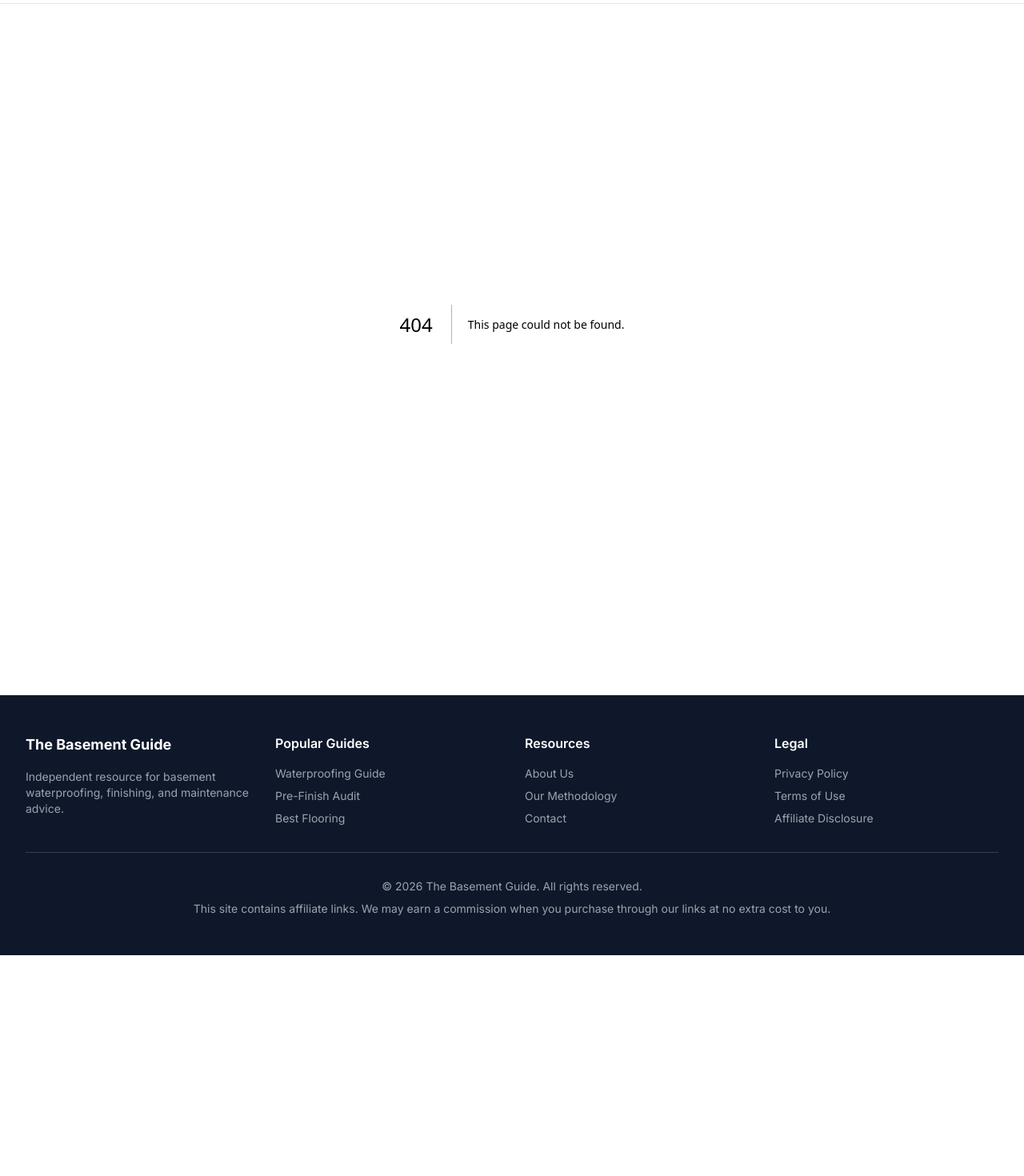
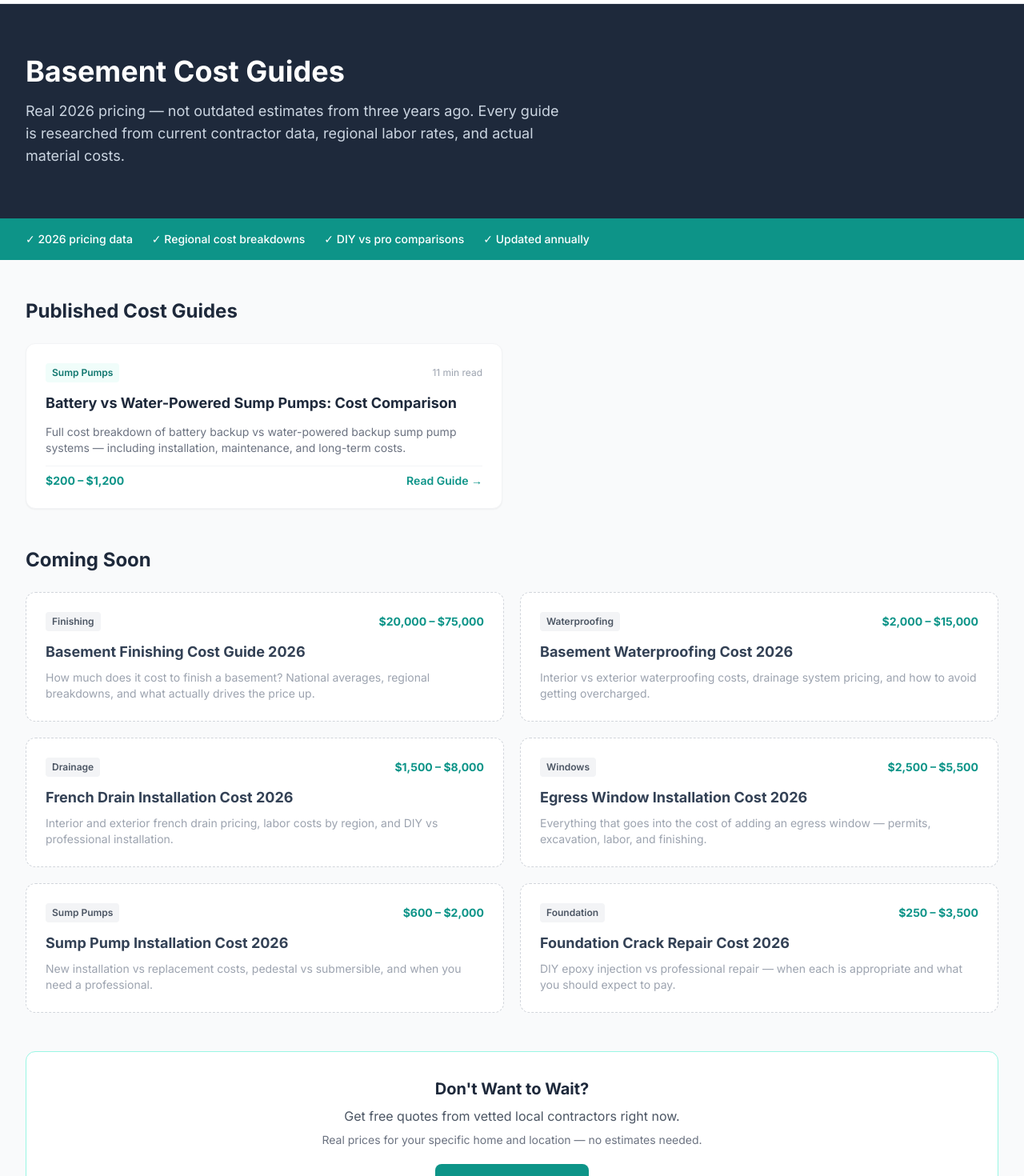
Before and after one commit to thebasementguide2026/basement-guide, a Next.js app: page /cost-guides in a window 1280 px wide. Before the commit this address had no page. Shown: the part 60-1530 px from the top of the page at 80% size. Before the commit the page ends 1254 px from the top, so only its background shows below. Built offline with nearby package versions, Linux system fonts and the light colour scheme.

Commit message:
Create page.tsx
cost guides

```diff
--- /dev/null
+++ b/app/cost-guides/page.tsx
@@ -0,0 +1,153 @@
+import Link from 'next/link'
+import type { Metadata } from 'next'
+
+export const metadata: Metadata = {
+  title: 'Basement Cost Guides 2026 | The Basement Guide',
+  description: 'Real 2026 pricing for basement waterproofing, finishing, foundation repair, sump pump installation, and more. Current market rates with regional breakdowns.',
+}
+
+const publishedGuides = [
+  {
+    title: 'Battery vs Water-Powered Sump Pumps: Cost Comparison',
+    description: 'Full cost breakdown of battery backup vs water-powered backup sump pump systems — including installation, maintenance, and long-term costs.',
+    href: '/articles/battery-vs-water-powered-sump-pumps',
+    category: 'Sump Pumps',
+    priceRange: '$200 – $1,200',
+    readTime: '11 min read',
+  },
+]
+
+const comingSoon = [
+  {
+    title: 'Basement Finishing Cost Guide 2026',
+    description: 'How much does it cost to finish a basement? National averages, regional breakdowns, and what actually drives the price up.',
+    category: 'Finishing',
+    priceRange: '$20,000 – $75,000',
+  },
+  {
+    title: 'Basement Waterproofing Cost 2026',
+    description: 'Interior vs exterior waterproofing costs, drainage system pricing, and how to avoid getting overcharged.',
+    category: 'Waterproofing',
+    priceRange: '$2,000 – $15,000',
+  },
+  {
+    title: 'French Drain Installation Cost 2026',
+    description: 'Interior and exterior french drain pricing, labor costs by region, and DIY vs professional installation.',
+    category: 'Drainage',
+    priceRange: '$1,500 – $8,000',
+  },
+  {
+    title: 'Egress Window Installation Cost 2026',
+    description: 'Everything that goes into the cost of adding an egress window — permits, excavation, labor, and finishing.',
+    category: 'Windows',
+    priceRange: '$2,500 – $5,500',
+  },
+  {
+    title: 'Sump Pump Installation Cost 2026',
+    description: 'New installation vs replacement costs, pedestal vs submersible, and when you need a professional.',
+    category: 'Sump Pumps',
+    priceRange: '$600 – $2,000',
+  },
+  {
+    title: 'Foundation Crack Repair Cost 2026',
+    description: 'DIY epoxy injection vs professional repair — when each is appropriate and what you should expect to pay.',
+    category: 'Foundation',
+    priceRange: '$250 – $3,500',
+  },
+]
+
+export default function CostGuidesPage() {
+  return (
+    <div className="bg-gray-50 min-h-screen">
+      {/* Hero */}
+      <section className="bg-slate-800 text-white py-16">
+        <div className="container-custom">
+          <h1 className="text-4xl font-bold mb-4">Basement Cost Guides</h1>
+          <p className="text-slate-300 text-lg max-w-2xl">
+            Real 2026 pricing — not outdated estimates from three years ago. Every guide is researched from current contractor data, regional labor rates, and actual material costs.
+          </p>
+        </div>
+      </section>
+
+      {/* Trust bar */}
+      <section className="bg-teal-600 text-white py-4">
+        <div className="container-custom">
+          <div className="flex flex-wrap gap-6 justify-center md:justify-start text-sm font-medium">
+            <span className="flex items-center gap-1.5">✓ 2026 pricing data</span>
+            <span className="flex items-center gap-1.5">✓ Regional cost breakdowns</span>
+            <span className="flex items-center gap-1.5">✓ DIY vs pro comparisons</span>
+            <span className="flex items-center gap-1.5">✓ Updated annually</span>
+          </div>
+        </div>
+      </section>
+
+      <section className="py-12">
+        <div className="container-custom">
+
+          {/* Published */}
+          {publishedGuides.length > 0 && (
+            <>
+              <h2 className="text-2xl font-bold text-slate-800 mb-6">Published Cost Guides</h2>
+              <div className="grid grid-cols-1 md:grid-cols-2 gap-6 mb-12">
+                {publishedGuides.map((guide) => (
+                  <Link
+                    key={guide.href}
+                    href={guide.href}
+                    className="bg-white rounded-xl p-6 border border-gray-100 shadow-sm hover:shadow-md transition-shadow flex flex-col gap-3"
+                  >
+                    <div className="flex items-center justify-between">
+                      <span className="bg-teal-50 text-teal-700 text-xs font-semibold px-2 py-1 rounded">
+                        {guide.category}
+                      </span>
+                      <span className="text-gray-400 text-xs">{guide.readTime}</span>
+                    </div>
+                    <h3 className="font-bold text-slate-800 text-lg">{guide.title}</h3>
+                    <p className="text-gray-500 text-sm flex-1">{guide.description}</p>
+                    <div className="flex items-center justify-between pt-2 border-t border-gray-100">
+                      <span className="text-teal-600 font-bold text-sm">{guide.priceRange}</span>
+                      <span className="text-teal-600 font-semibold text-sm">Read Guide →</span>
+                    </div>
+                  </Link>
+                ))}
+              </div>
+            </>
+          )}
+
+          {/* Coming Soon */}
+          <h2 className="text-2xl font-bold text-slate-800 mb-6">Coming Soon</h2>
+          <div className="grid grid-cols-1 md:grid-cols-2 gap-5 mb-12">
+            {comingSoon.map((guide) => (
+              <div
+                key={guide.title}
+                className="bg-white rounded-xl p-6 border border-dashed border-gray-300"
+              >
+                <div className="flex items-center justify-between mb-3">
+                  <span className="bg-gray-100 text-gray-600 text-xs font-semibold px-2 py-1 rounded">
+                    {guide.category}
+                  </span>
+                  <span className="text-teal-600 font-bold text-sm">{guide.priceRange}</span>
+                </div>
+                <h3 className="font-bold text-slate-700 text-lg mb-2">{guide.title}</h3>
+                <p className="text-gray-400 text-sm">{guide.description}</p>
+              </div>
+            ))}
+          </div>
+
+          {/* CTA */}
+          <div className="bg-white rounded-xl border border-teal-200 p-8 text-center">
+            <h3 className="text-xl font-bold text-slate-800 mb-2">Don't Want to Wait?</h3>
+            <p className="text-gray-600 mb-2">Get free quotes from vetted local contractors right now.</p>
+            <p className="text-gray-500 text-sm mb-5">Real prices for your specific home and location — no estimates needed.</p>
+            <Link
+              href="/#get-quotes"
+              className="inline-block bg-teal-600 text-white px-6 py-3 rounded-lg font-semibold hover:bg-teal-700 transition-colors"
+            >
+              Get Free Quotes →
+            </Link>
+          </div>
+
+        </div>
+      </section>
+    </div>
+  )
+}
```
